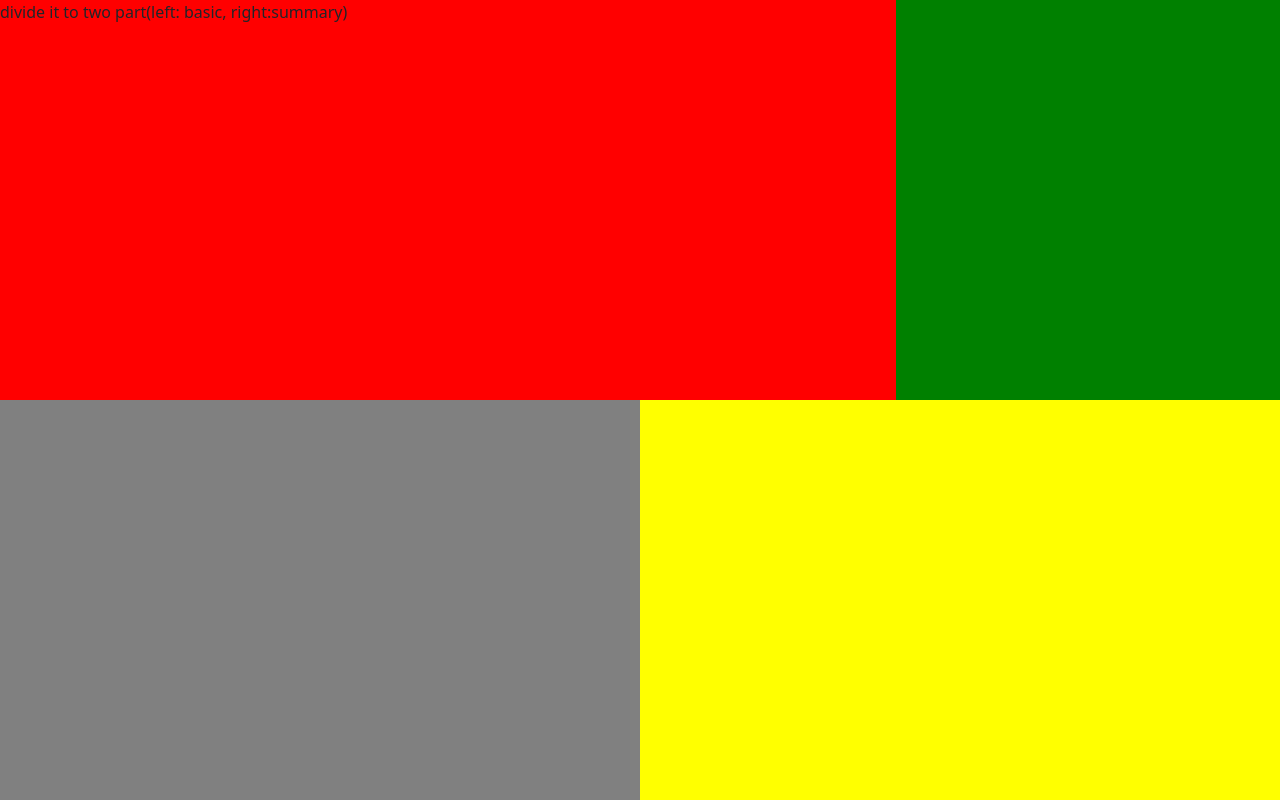
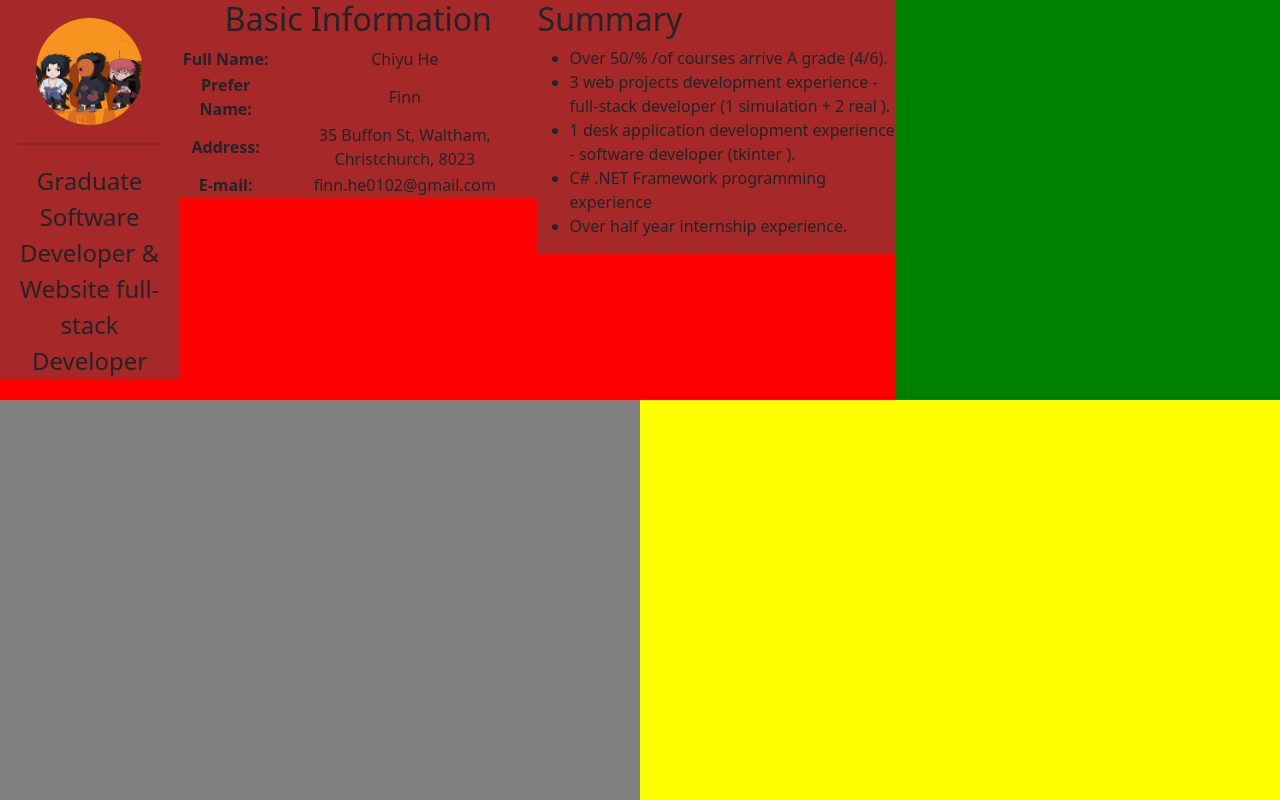
Before and after one commit to FinnHZ/pureFlaskCV, a Flask app: page /information in a window 1280 px wide. Run offline with Flask 2, Linux system fonts and the light colour scheme.

Commit message:
title part structure complete

```diff
--- a/controller.py
+++ b/controller.py
@@ -13,7 +13,15 @@ def home():
 
 @cv_controller.route('/information')
 def information():
-    return render_template('information.html')
+
+
+    #  the data below should be from excel/ csv or database  (method should be written in the modules folder)
+    position_basic = "Graduate"
+    job_basic = "Software Developer & Website full-stack Developer"
+    text_basic = [["Full Name:", "Chiyu He"], ["Prefer Name:", "Finn"], ["Address:", "35 Buffon St, Waltham, Christchurch, 8023"], ["E-mail:", "finn.he0102@gmail.com"]]
+    summary_basic = [["sum1", "Over 50/% /of courses arrive A grade (4/6)."], ["sum2", "3 web projects development experience - full-stack developer (1 simulation + 2 real )."], ["sum3", "1 desk application development experience - software developer (tkinter )."], ["sum4", "C# .NET Framework programming experience"], ["sum5", "Over half year internship experience."]]
+
+    return render_template('information.html', position_basic = position_basic, job_basic = job_basic, text_basic = text_basic, summary_basic = summary_basic)
 
 @cv_controller.route('/skills')
 def skills():
--- a/static/css/information.css
+++ b/static/css/information.css
@@ -9,6 +9,8 @@ html,body{
     width:100%;
 }
 
+
+/* basic information part */
 #basicInfo{
     padding: 0;
     margin: 0;
@@ -18,6 +20,70 @@ html,body{
     /* box-shadow: 2px 0 5px 5px #ddd; */
     float:left;
 }
+
+/* 1) title part include: img, position, jobtitle */
+#titlePart{
+    width:20%;
+    background-color: rgb(80, 80, 80, 0.5);
+    text-align: center;
+    float:left;
+}
+
+#developerImg{
+    border-radius: 50%;
+    height: 60%;
+    width:60%;
+    margin:10% 0 10% 0;
+}
+
+#seperate_title{
+    width: 80%;
+    height:2px;
+    margin: 0 0 10% 10%;
+}
+
+#position_basic{
+    font-size: 1.5em;
+    font-weight: 500;
+    /* margin: 0 0 5% 0; */
+}
+
+#job_basic{
+    font-size: 1.5em;
+    font-weight: 500;
+    /* margin: 5% 0 5% 0; */
+}
+
+/* 1) basic text part include: full name, perfer name, address, email */
+#textPart{
+    width:40%;
+    background-color: rgb(80, 80, 80, 0.5);
+    text-align: center;
+    float:left;
+}
+
+
+
+
+#summaryPart{
+    width:40%;
+    background-color: rgb(80, 80, 80, 0.5);
+    float:left;
+}
+
+
+
+
+
+
+
+
+
+
+
+
+
+
 
 #linkLogo{
     padding: 0;
--- a/templates/information.html
+++ b/templates/information.html
@@ -14,9 +14,31 @@
 </head>
 <body>
 
-    <div id="bigInfo">
-        <div id="basicInfo">
-            divide it to two part(left: basic, right:summary)
+    <div id = "bigInfo">
+        <div id = "basicInfo">
+            <div id = "titlePart">
+                <img id = "developerImg" src = "../static/img/developerImage.jpg" alt = "Developer"/>
+                <hr id = "seperate_title"/>
+                <span id = "position_basic"> {{position_basic}} </span><br/>
+                <span id = "job_basic"> {{job_basic}} </span>
+            </div>
+
+            <div id="textPart">
+                <h2>Basic Information</h2>
+                <table>
+                    {% for item_t in text_basic %}
+                    <tr><th>{{item_t[0]}}</th><td>{{item_t[1]}}</td></tr>
+                    {% endfor%}
+                </table>
+            </div>
+            <div id="summaryPart">
+                <h2>Summary</h2>
+                <ul>
+                    {% for item_s in summary_basic %}
+                    <li>{{item_s[1]}}</li>
+                    {% endfor%}
+                </ul>
+            </div>
         </div>
 
         <div id="linkLogo"></div>
```
